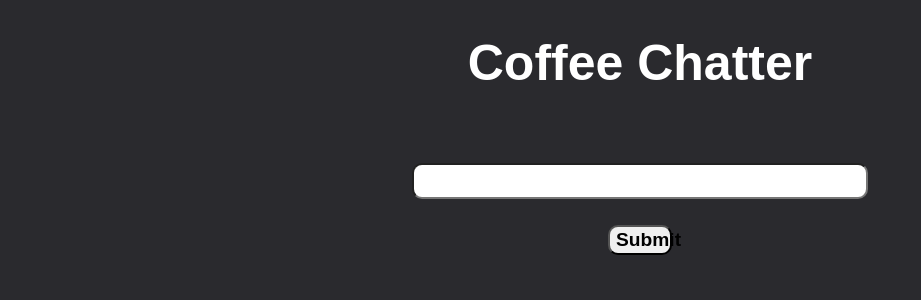
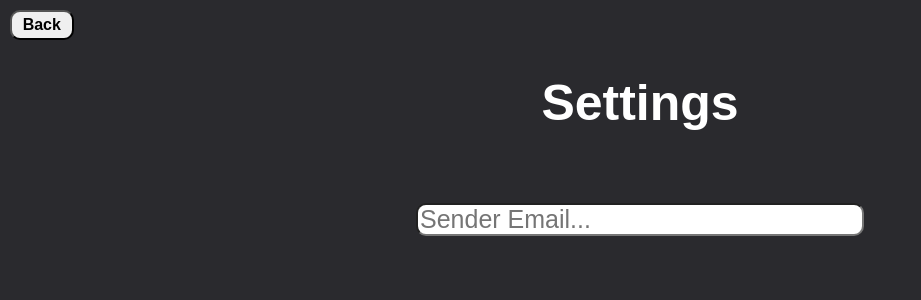
Before and after one commit to skerkar10/CoffeeChatter, a React (Create React App) app: page /user-settings in a window 1280 px wide. Shown: the top 300 px of the page, without its empty margins (0-921 px from the left). Built offline with nearby package versions, Linux system fonts and the light colour scheme.

Commit message:
Starting on the user input page

```diff
--- a/package.json
+++ b/package.json
@@ -13,6 +13,7 @@
     "@types/react-dom": "^19.0.4",
     "react": "^19.0.0",
     "react-dom": "^19.0.0",
+    "react-router-dom": "^7.2.0",
     "react-scripts": "5.0.1",
     "typescript": "^4.9.5",
     "web-vitals": "^2.1.4"
--- a/src/App.css
+++ b/src/App.css
@@ -46,6 +46,19 @@ h1.mainHeader {
   align-items: center;
 }
 
+.sender-input-container {
+  display: flex;
+  justify-content: center;
+  align-items: center;
+  width: 35%;
+}
+
+form.sender-container {
+  display: flex;
+  justify-content: center;
+  align-items: center;
+}
+
 .submit-container {
   margin-top: 2%;
   display: flex;
@@ -62,11 +75,33 @@ button.submit-btn {
   border-radius: 10px;
 }
 
-input {
+input.email-input {
   font-family: Arial, Helvetica, sans-serif;
   width: 35%;
   height: 30px;
   font-size: 27px;
+  border-radius: 10px;
+}
+
+input.sender-email-input {
+  font-family: Arial, Helvetica, sans-serif;
+  height: 27px;
+  width: 100%;
+  font-size: 25px;
+  border-radius: 10px;
+}
+
+.settings-container {
+  padding-left: 10px;
+  padding-top: 10px;
+}
+
+button.settings-btn {
+  width: 5%;
+  height: 30px;
+  font-size: 100%;
+  font-family: Arial, Helvetica, sans-serif;
+  font-weight: bold;
   border-radius: 10px;
 }
 
--- a/src/App.tsx
+++ b/src/App.tsx
@@ -1,22 +1,19 @@
 import React from 'react';
 import {useState, useEffect} from 'react'
+import { Route, Routes, Link } from 'react-router-dom';
+import { BrowserRouter } from 'react-router-dom';
+import MainPage from './Root';
+import UserSettings from './UserSettings';
 import './App.css';
 
 function App() {
-  const [email, setEmail] = useState('');
-
   return (
-    <div>
-      <div className='header-container'>
-        <h1 className='mainHeader' id='header'>Coffee Chatter</h1>
-      </div>
-      <div className='input-container'>
-        <input id='email' type={email} className="email-input" maxLength={60} onChange={(event) => setEmail(event.target.value)}/>
-      </div>
-      <div className='submit-container'>
-        <button className='submit-btn'>Submit</button>
-      </div>
-    </div>
+    <BrowserRouter>
+      <Routes>
+        <Route path="/" element={<MainPage />} />
+        <Route path='/user-settings' element={<UserSettings />} />
+      </Routes>
+    </BrowserRouter>
   );
 }
 
--- /dev/null
+++ b/src/Root.tsx
@@ -0,0 +1,30 @@
+import React from 'react';
+import {useState} from 'react'
+import { useNavigate } from 'react-router-dom';
+import './App.css';
+
+export default function MainPage() {
+  const navigate = useNavigate();
+  const [email, setEmail] = useState('');
+
+  const handleUserSettings = () => {
+    navigate("/user-settings");
+  }
+
+  return (
+    <div>
+      <div className='settings-container'>
+        <button className='settings-btn' onClick={handleUserSettings}>User Settings</button>
+      </div>
+      <div className='header-container'>
+        <h1 className='mainHeader' id='header'>Coffee Chatter</h1>
+      </div>
+      <div className='input-container'>
+        <input id='email' type={email} className="email-input" maxLength={60} onChange={(event) => setEmail(event.target.value)}/>
+      </div>
+      <div className='submit-container'>
+        <button className='submit-btn'>Submit</button>
+      </div>
+    </div>
+  );
+}
--- /dev/null
+++ b/src/UserSettings.tsx
@@ -0,0 +1,32 @@
+import React from 'react'
+import {useState} from 'react'
+import { useNavigate } from 'react-router-dom';
+
+import './App.css';
+
+export default function UserSettings() {
+  const navigate = useNavigate();
+  const [senderEmail, setSenderEmail] = useState('');
+
+  const handleBackPress = () => {
+    navigate('/');
+  }
+
+  return (
+    <div>
+      <div className='settings-container'>
+        <button className='settings-btn' onClick={handleBackPress}>Back</button>
+      </div>
+      <div className='header-container'>
+        <h1 className='mainHeader'>Settings</h1>
+      </div>
+        <form className='sender-container'>
+          <div className='sender-input-container'>
+            <input placeholder='Sender Email...' className='sender-email-input' onChange={(event) => setSenderEmail(event.target.value)} />
+          </div>
+        <div>
+        </div>
+      </form>
+    </div>
+  )
+}
```
Also changed, not shown: 1 other file (tests, documents, lock files or other folders).
